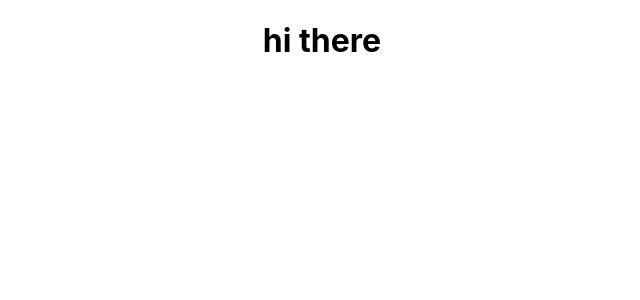
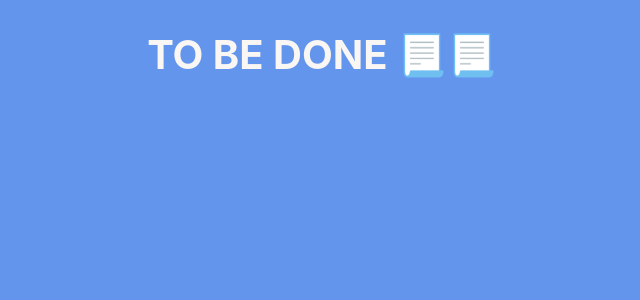
Before and after one commit to siddharth8763/To-Be-Done, a React (Create React App) app: page / in a window 1280 px wide. Shown: the top 300 px of the page, without its empty margins (318-958 px from the left). Built offline with nearby package versions, Linux system fonts and the light colour scheme.

Commit message:
Header Component Added

```diff
--- a/package.json
+++ b/package.json
@@ -39,5 +39,8 @@
       "last 1 firefox version",
       "last 1 safari version"
     ]
+  },
+  "devDependencies": {
+    "sass": "^1.53.0"
   }
 }
--- a/src/App.css
+++ /dev/null
@@ -1,3 +0,0 @@
-.App {
-  text-align: center;
-}
--- a/src/App.tsx
+++ b/src/App.tsx
@@ -1,9 +1,10 @@
-import './App.css';
+import Header from "./Components/Header/Header"
+
 
 function App() {
   return (
     <div className="App">
-      <h1>hi there</h1>
+      <Header/>
     </div>
   );
 }
--- /dev/null
+++ b/src/Components/Header/Header.module.scss
@@ -0,0 +1,17 @@
+.header{
+    text-transform: uppercase;
+    font-size: 40px;
+    margin: 30px 0;
+    z-index: 1;
+    text-align: center;
+}
+
+.headerContainer{
+    width:100vw;
+    height:100vh;
+    display: flex;
+    flex-direction: column;
+    align-items: center;
+    background-color: cornflowerblue;
+    color: rgb(249, 246, 243);
+}
--- /dev/null
+++ b/src/Components/Header/Header.tsx
@@ -0,0 +1,13 @@
+import classes from "./Header.module.scss"
+
+function Header() {
+  return (
+    <>
+        <div className={`${classes.headerContainer}`}>
+            <h1 className={`${classes.header}`}>To Be Done 📃📃</h1>
+        </div>
+    </>
+  )
+}
+
+export default Header
```
Also changed, not shown: 1 other file (tests, documents, lock files or other folders).
